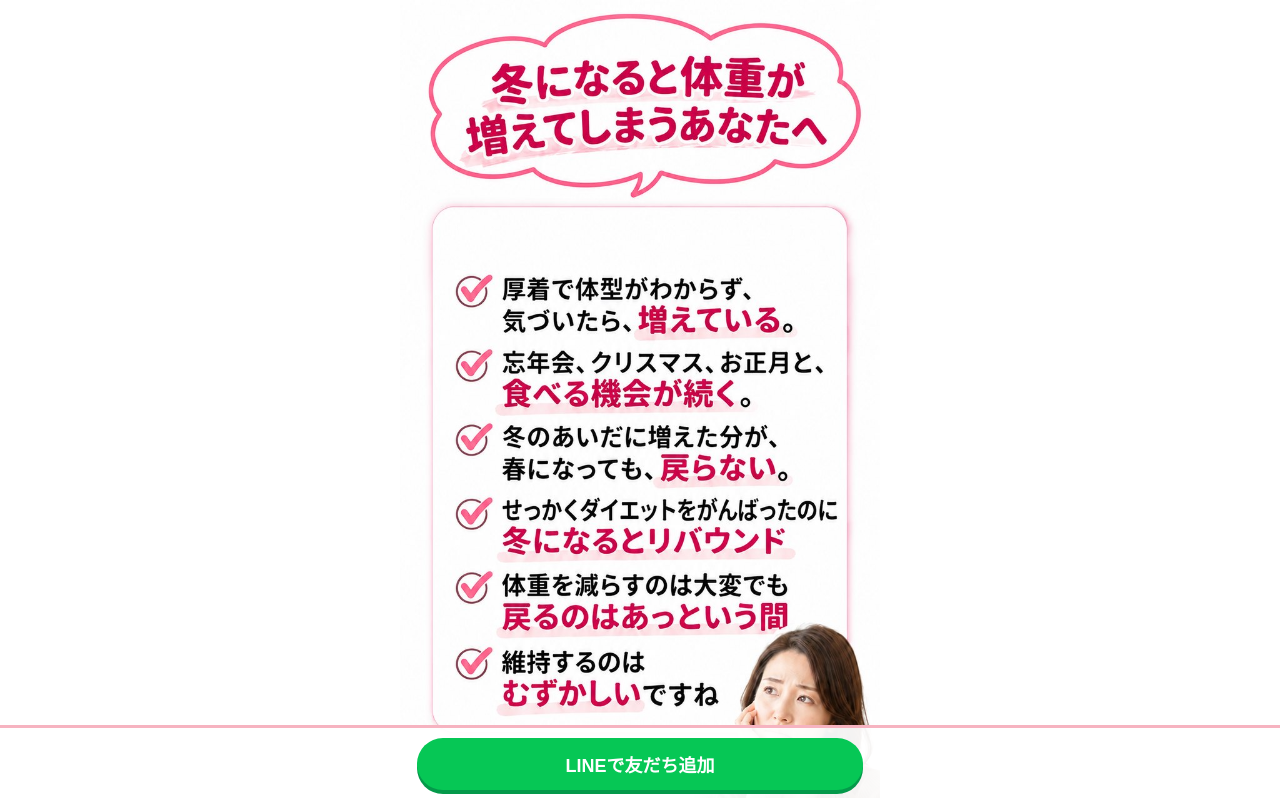
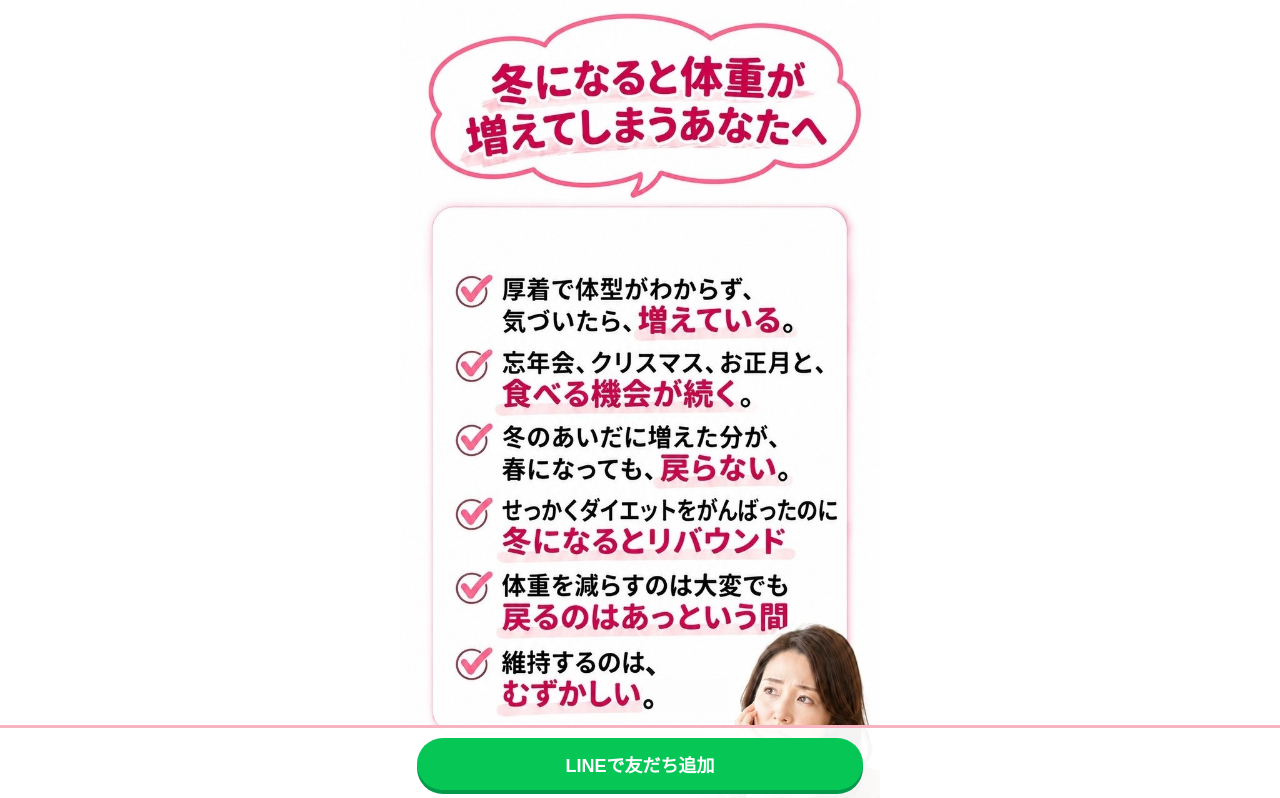
Before and after one commit to yoshimin3/winter-lp, a plain HTML site: page index.html in a window 1280 px wide. Shown: the top 798 px of the page. Drawn offline with Linux system fonts and the light colour scheme.

Commit message:
悩み最後の行を直す・もし・プレゼントとLINEボタンを追加

```diff
--- a/index.html
+++ b/index.html
@@ -2,4 +2,4 @@
 <style>body{margin:0;background:#fff}.w{max-width:480px;margin:0 auto}.w img{display:block;width:100%}
 .sticky{position:fixed;left:0;right:0;bottom:0;background:rgba(255,255,255,.95);padding:10px 14px;border-top:3px solid #f6b3c0}
 .sticky a{display:block;max-width:420px;margin:0 auto;background:#06c755;color:#fff;font-weight:700;font-size:18px;padding:13px;border-radius:999px;text-align:center;text-decoration:none;font-family:"Hiragino Sans",sans-serif;box-shadow:0 4px 0 #04994a}</style></head>
-<body><div class="w"><img src="p01.jpg" alt=""><img src="p02.jpg" alt=""><img src="p03.jpg" alt=""><img src="p04.jpg" alt=""><img src="p05.jpg" alt=""><img src="p06.jpg" alt=""><img src="p07.jpg" alt=""><img src="p08.jpg" alt=""><a href="https://lin.ee/VeUwJHO"><img src="p09b.jpg" alt=""></a><img src="p10.jpg" alt=""></div><div class="sticky"><a href="https://lin.ee/VeUwJHO">LINEで友だち追加</a></div></body></html>
+<body><div class="w"><img src="p01a.jpg" alt=""><a href="https://lin.ee/VeUwJHO"><img src="p01n.jpg" alt=""></a><img src="p01c.jpg" alt=""><img src="p02.jpg" alt=""><img src="p03.jpg" alt=""><img src="p04.jpg" alt=""><img src="p05.jpg" alt=""><img src="p06.jpg" alt=""><img src="p07.jpg" alt=""><img src="p08.jpg" alt=""><a href="https://lin.ee/VeUwJHO"><img src="p09b.jpg" alt=""></a><img src="p10.jpg" alt=""></div><div class="sticky"><a href="https://lin.ee/VeUwJHO">LINEで友だち追加</a></div></body></html>
```
Also changed, not shown: p01.jpg (deleted), p01a.jpg (added), p01c.jpg (added), p01n.jpg (added).
